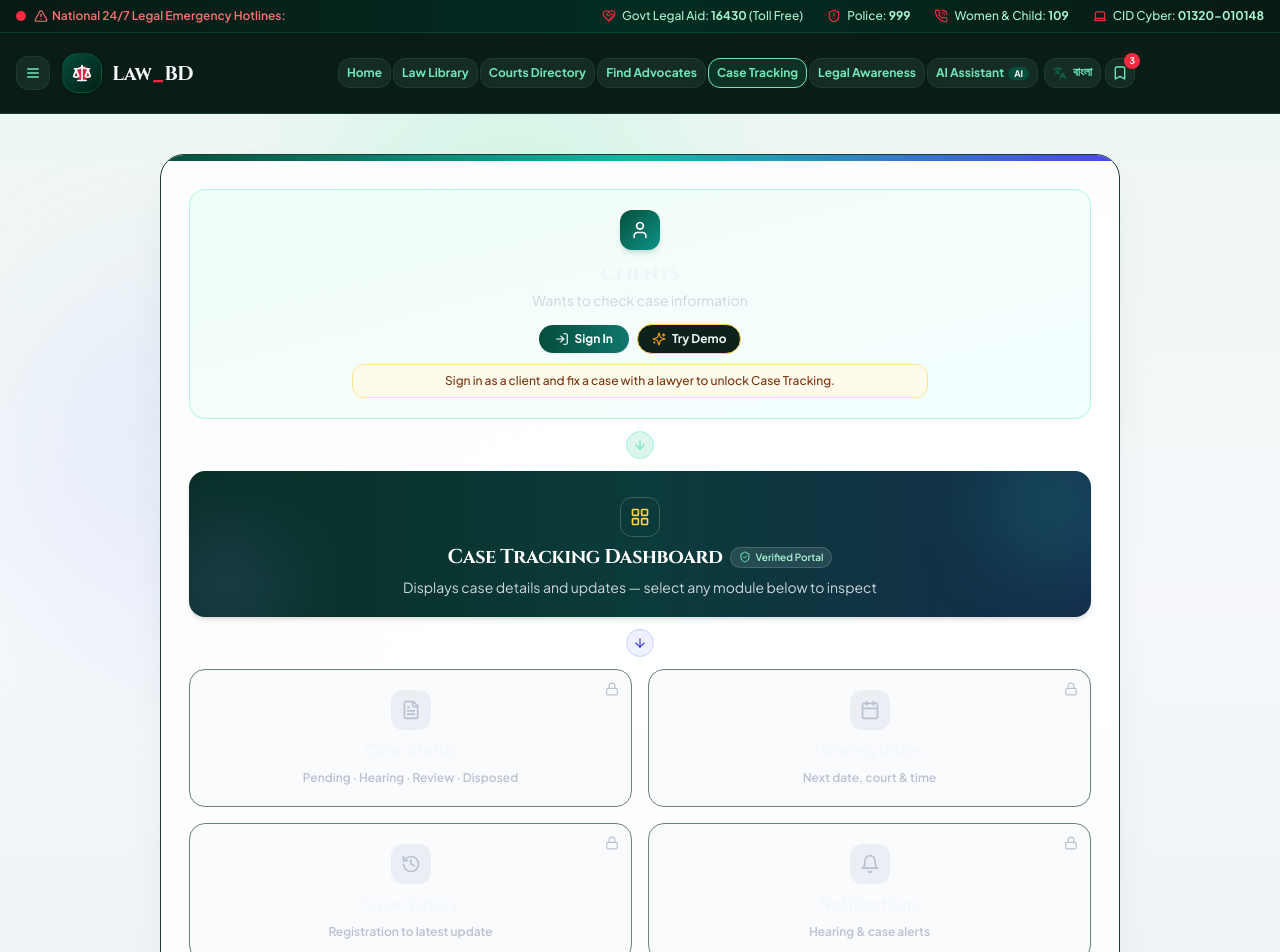
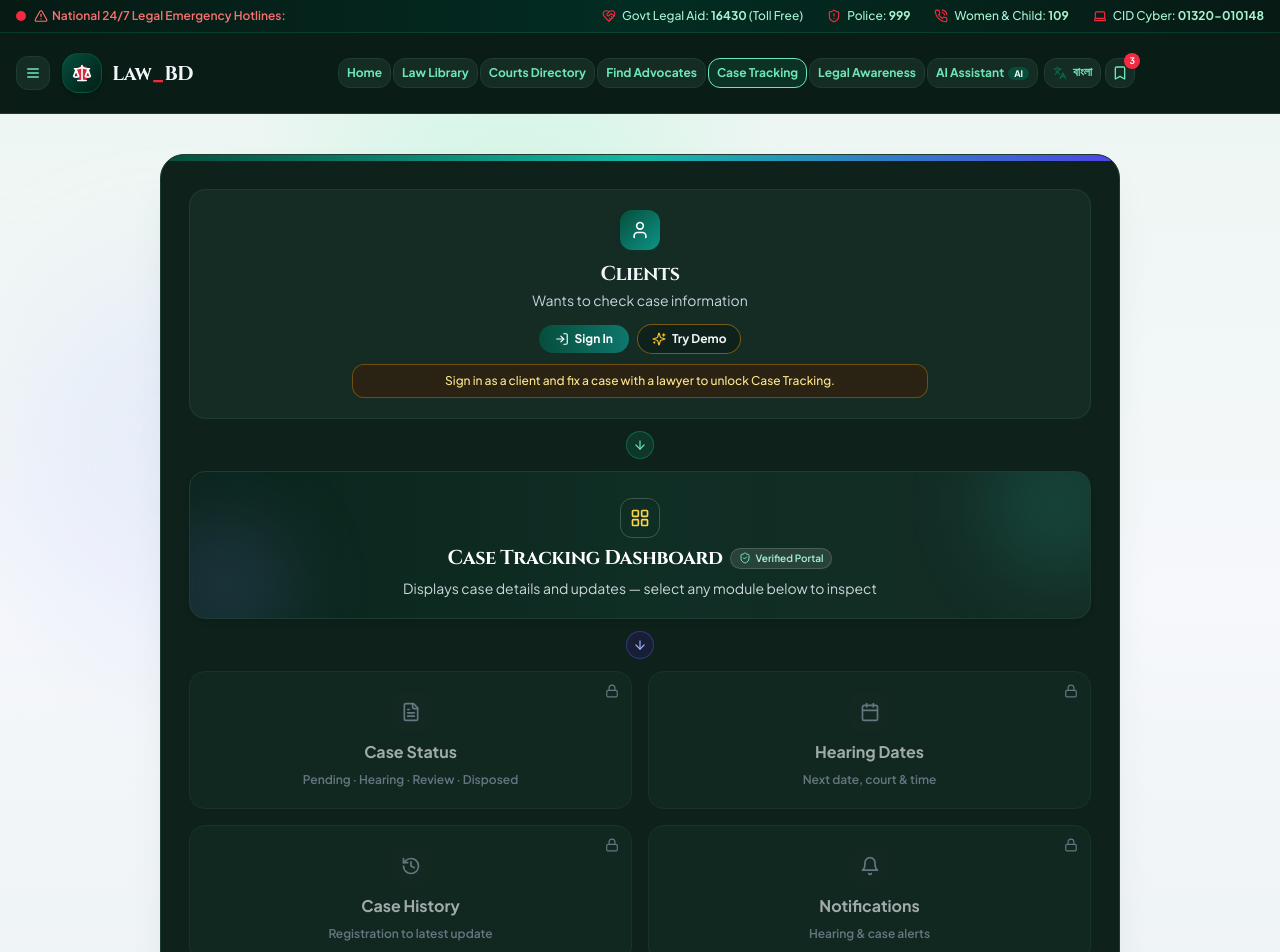
Before and after one commit to ahona25/Law_BD, a React (Vite) app in the folder frontend/: page /case-tracking in a window 1280 px wide. Shown: the top 952 px of the page. Built offline with nearby package versions, Linux system fonts and the light colour scheme.

Commit message:
style(case-tracking): align CaseTrackingFlowHeader with site Night Mode palette

```diff
--- a/frontend/src/components/case-tracking/CaseTrackingFlowHeader.jsx
+++ b/frontend/src/components/case-tracking/CaseTrackingFlowHeader.jsx
@@ -23,27 +23,27 @@ import { getStatusInfo } from './caseConstants';
 const CARD_STYLES = {
   status: {
     iconWrap: 'bg-indigo-600 text-white shadow-sm shadow-indigo-600/25',
-    idle: 'bg-gradient-to-br from-white to-indigo-50/45 border-slate-200 hover:border-indigo-300 hover:from-indigo-50/70 hover:to-blue-50/60',
-    active: 'bg-gradient-to-br from-indigo-50 to-blue-50/80 border-indigo-600 ring-2 ring-indigo-500/20 shadow-md',
-    metaActive: 'text-indigo-700'
+    idle: 'ct-surface bg-gradient-to-br from-white to-indigo-50/45 border-slate-200 hover:border-indigo-300 hover:from-indigo-50/70 hover:to-blue-50/60 dark:hover:border-indigo-400',
+    active: 'ct-surface-active bg-gradient-to-br from-indigo-50 to-blue-50/80 border-indigo-600 dark:border-indigo-400 ring-2 ring-indigo-500/20 shadow-md',
+    metaActive: 'text-indigo-700 dark:text-indigo-300'
   },
   hearings: {
     iconWrap: 'bg-teal-600 text-white shadow-sm shadow-teal-600/25',
-    idle: 'bg-gradient-to-br from-white to-teal-50/45 border-slate-200 hover:border-teal-300 hover:from-teal-50/70 hover:to-emerald-50/60',
-    active: 'bg-gradient-to-br from-teal-50 to-emerald-50/80 border-teal-600 ring-2 ring-teal-500/20 shadow-md',
-    metaActive: 'text-teal-700'
+    idle: 'ct-surface bg-gradient-to-br from-white to-teal-50/45 border-slate-200 hover:border-teal-300 hover:from-teal-50/70 hover:to-emerald-50/60 dark:hover:border-teal-400',
+    active: 'ct-surface-active bg-gradient-to-br from-teal-50 to-emerald-50/80 border-teal-600 dark:border-teal-400 ring-2 ring-teal-500/20 shadow-md',
+    metaActive: 'text-teal-700 dark:text-teal-300'
   },
   history: {
     iconWrap: 'bg-amber-600 text-white shadow-sm shadow-amber-600/25',
-    idle: 'bg-gradient-to-br from-white to-amber-50/45 border-slate-200 hover:border-amber-300 hover:from-amber-50/70 hover:to-orange-50/50',
-    active: 'bg-gradient-to-br from-amber-50 to-orange-50/70 border-amber-600 ring-2 ring-amber-500/20 shadow-md',
-    metaActive: 'text-amber-700'
+    idle: 'ct-surface bg-gradient-to-br from-white to-amber-50/45 border-slate-200 hover:border-amber-300 hover:from-amber-50/70 hover:to-orange-50/50 dark:hover:border-amber-400',
+    active: 'ct-surface-active bg-gradient-to-br from-amber-50 to-orange-50/70 border-amber-600 dark:border-amber-400 ring-2 ring-amber-500/20 shadow-md',
+    metaActive: 'text-amber-700 dark:text-amber-300'
   },
   notifications: {
     iconWrap: 'bg-violet-600 text-white shadow-sm shadow-violet-600/25',
-    idle: 'bg-gradient-to-br from-white to-violet-50/45 border-slate-200 hover:border-violet-300 hover:from-violet-50/70 hover:to-fuchsia-50/50',
-    active: 'bg-gradient-to-br from-violet-50 to-fuchsia-50/70 border-violet-600 ring-2 ring-violet-500/20 shadow-md',
-    metaActive: 'text-violet-700'
+    idle: 'ct-surface bg-gradient-to-br from-white to-violet-50/45 border-slate-200 hover:border-violet-300 hover:from-violet-50/70 hover:to-fuchsia-50/50 dark:hover:border-violet-400',
+    active: 'ct-surface-active bg-gradient-to-br from-violet-50 to-fuchsia-50/70 border-violet-600 dark:border-violet-400 ring-2 ring-violet-500/20 shadow-md',
+    metaActive: 'text-violet-700 dark:text-violet-300'
   }
 };
 
@@ -142,13 +142,13 @@ export default function CaseTrackingFlowHeader({
   };
 
   return (
-    <div className="relative bg-white/95 backdrop-blur-xs rounded-3xl border border-slate-200/90 shadow-[0_20px_50px_-20px_rgba(6,78,59,0.14)] overflow-hidden">
+    <div className="ct-shell relative bg-white rounded-3xl border border-slate-200 shadow-[0_20px_50px_-20px_rgba(6,78,59,0.14)] overflow-hidden transition-colors">
       {/* Signature Top Multi-Tone Judicial Accent Bar */}
       <div className="h-1.5 w-full bg-gradient-to-r from-bdGreen-800 via-teal-500 via-50% to-indigo-600" />
 
       <div className="p-4 sm:p-7 space-y-2.5 sm:space-y-3">
         {/* Node 1: Clients */}
-        <div className="rounded-2xl bg-gradient-to-br from-emerald-50/90 via-teal-50/70 to-cyan-50/70 border border-emerald-200/80 px-4 sm:px-6 py-4 sm:py-5 text-center space-y-2.5 transition-all">
+        <div className="ct-surface rounded-2xl bg-gradient-to-br from-emerald-50/90 via-teal-50/70 to-cyan-50/70 border border-emerald-200/80 px-4 sm:px-6 py-4 sm:py-5 text-center space-y-2.5 transition-all">
           <div className="w-10 h-10 rounded-xl bg-gradient-to-br from-bdGreen-800 to-teal-600 text-white flex items-center justify-center mx-auto shadow-md shadow-emerald-900/15">
             <User className="w-5 h-5" />
           </div>
@@ -164,8 +164,8 @@ export default function CaseTrackingFlowHeader({
           <div className="pt-1 flex flex-wrap items-center justify-center gap-2 text-xs">
             {demoMode ? (
               <>
-                <span className="inline-flex items-center gap-1.5 px-3 py-1.5 rounded-full bg-amber-50 border border-amber-300 font-bold text-amber-900 shadow-2xs">
-                  <Sparkles className="w-3.5 h-3.5 text-amber-500 shrink-0" />
+                <span className="inline-flex items-center gap-1.5 px-3 py-1.5 rounded-full bg-amber-50 dark:bg-amber-950/60 border border-amber-300 dark:border-amber-500/45 font-bold text-amber-900 dark:text-amber-200 shadow-2xs">
+                  <Sparkles className="w-3.5 h-3.5 text-amber-500 dark:text-amber-400 shrink-0" />
                   <span>
                     {isBn
                       ? `ডেমো প্রদর্শনী (${casesCount} টি মামলা)`
@@ -183,7 +183,7 @@ export default function CaseTrackingFlowHeader({
                 <button
                   type="button"
                   onClick={onToggleDemo}
-                  className="inline-flex items-center gap-1 px-3 py-1.5 rounded-full bg-white hover:bg-slate-100 text-slate-700 border border-slate-300 font-bold transition-colors cursor-pointer"
+                  className="inline-flex items-center gap-1 px-3 py-1.5 rounded-full bg-white dark:bg-[#142C24] hover:bg-slate-100 dark:hover:bg-[#19352C] text-slate-700 dark:text-slate-200 border border-slate-300 dark:border-[#254A3E] font-bold transition-colors cursor-pointer"
                 >
                   <X className="w-3.5 h-3.5" />
                   <span>{isBn ? 'ডেমো বন্ধ করুন' : 'Exit Demo'}</span>
@@ -202,16 +202,16 @@ export default function CaseTrackingFlowHeader({
                 <button
                   type="button"
                   onClick={onToggleDemo}
-                  className="inline-flex items-center gap-1.5 px-3.5 py-1.5 rounded-full bg-white hover:bg-amber-50 text-slate-800 border border-amber-300 font-bold transition-colors shadow-2xs cursor-pointer"
+                  className="inline-flex items-center gap-1.5 px-3.5 py-1.5 rounded-full bg-white dark:bg-[#142C24] hover:bg-amber-50 dark:hover:bg-amber-950/50 text-slate-800 dark:text-amber-200 border border-amber-300 dark:border-amber-500/45 font-bold transition-colors shadow-2xs cursor-pointer"
                 >
-                  <Sparkles className="w-3.5 h-3.5 text-amber-500" />
+                  <Sparkles className="w-3.5 h-3.5 text-amber-500 dark:text-amber-400" />
                   <span>{isBn ? 'ডেমো দেখুন' : 'Try Demo'}</span>
                 </button>
               </>
             ) : canUse ? (
               <>
-                <span className="inline-flex items-center gap-1.5 px-3 py-1.5 rounded-full bg-white/95 border border-emerald-200 font-semibold text-slate-700 shadow-2xs">
-                  <CheckCircle2 className="w-3.5 h-3.5 text-emerald-600 shrink-0" />
+                <span className="inline-flex items-center gap-1.5 px-3 py-1.5 rounded-full bg-white/95 dark:bg-[#122921] border border-emerald-200 dark:border-emerald-500/35 font-semibold text-slate-700 dark:text-emerald-100 shadow-2xs">
+                  <CheckCircle2 className="w-3.5 h-3.5 text-emerald-600 dark:text-emerald-400 shrink-0" />
                   <span>
                     {user?.name} ({casesCount} {isBn ? 'টি মামলা' : 'Cases'})
                   </span>
@@ -227,8 +227,8 @@ export default function CaseTrackingFlowHeader({
               </>
             ) : (
               <div className="flex flex-wrap items-center justify-center gap-2">
-                <span className="inline-flex items-center gap-1.5 px-3 py-1.5 rounded-full bg-amber-50 border border-amber-200 font-semibold text-amber-900">
-                  <Lock className="w-3.5 h-3.5 text-amber-600 shrink-0" />
+                <span className="inline-flex items-center gap-1.5 px-3 py-1.5 rounded-full bg-amber-50 dark:bg-amber-950/60 border border-amber-200 dark:border-amber-500/40 font-semibold text-amber-900 dark:text-amber-200">
+                  <Lock className="w-3.5 h-3.5 text-amber-600 dark:text-amber-400 shrink-0" />
                   <span>{user?.name}</span>
                 </span>
                 {eligibilityReason === 'no_lawyer_case' && (
@@ -243,9 +243,9 @@ export default function CaseTrackingFlowHeader({
                 <button
                   type="button"
                   onClick={onToggleDemo}
-                  className="inline-flex items-center gap-1.5 px-3.5 py-1.5 rounded-full bg-white hover:bg-amber-50 text-slate-800 border border-amber-300 font-bold transition-colors shadow-2xs cursor-pointer"
+                  className="inline-flex items-center gap-1.5 px-3.5 py-1.5 rounded-full bg-white dark:bg-[#142C24] hover:bg-amber-50 dark:hover:bg-amber-950/50 text-slate-800 dark:text-amber-200 border border-amber-300 dark:border-amber-500/45 font-bold transition-colors shadow-2xs cursor-pointer"
                 >
-                  <Sparkles className="w-3.5 h-3.5 text-amber-500" />
+                  <Sparkles className="w-3.5 h-3.5 text-amber-500 dark:text-amber-400" />
                   <span>{isBn ? 'ডেমো দেখুন' : 'Try Demo'}</span>
                 </button>
               </div>
@@ -253,7 +253,7 @@ export default function CaseTrackingFlowHeader({
           </div>
 
           {!canUse && (
-            <p className="text-[11px] sm:text-xs font-medium text-amber-900 bg-amber-50/95 border border-amber-200 rounded-xl px-3.5 py-2 max-w-xl mx-auto">
+            <p className="text-[11px] sm:text-xs font-medium text-amber-900 dark:text-amber-200 bg-amber-50/95 dark:bg-amber-950/45 border border-amber-200 dark:border-amber-500/35 rounded-xl px-3.5 py-2 max-w-xl mx-auto">
               {getAccessMessage()}
             </p>
           )}
@@ -261,13 +261,13 @@ export default function CaseTrackingFlowHeader({
 
         {/* Connector Arrow 1 */}
         <div className="flex justify-center">
-          <div className="w-7 h-7 rounded-full bg-emerald-50 border border-emerald-200 flex items-center justify-center text-bdGreen-800 shadow-2xs">
+          <div className="w-7 h-7 rounded-full bg-emerald-50 dark:bg-[#122921] border border-emerald-200 dark:border-emerald-500/35 flex items-center justify-center text-bdGreen-800 dark:text-emerald-300 shadow-2xs">
             <ArrowDown className="w-3.5 h-3.5" />
           </div>
         </div>
 
         {/* Node 2: Case Tracking Dashboard — Executive Midnight Emerald-Navy Hub */}
-        <div className="relative overflow-hidden rounded-2xl bg-gradient-to-r from-[#072E25] via-[#0B3B3A] to-[#142D4C] text-white px-4 sm:px-6 py-4 sm:py-5 text-center space-y-1.5 shadow-md">
+        <div className="ct-dashboard-hub relative overflow-hidden rounded-2xl bg-gradient-to-r from-[#072E25] via-[#0B3B3A] to-[#142D4C] text-white px-4 sm:px-6 py-4 sm:py-5 text-center space-y-1.5 shadow-md">
           <div
             aria-hidden="true"
             className="pointer-events-none absolute -top-10 -right-10 w-36 h-36 rounded-full bg-teal-400/15 blur-2xl"
@@ -299,7 +299,7 @@ export default function CaseTrackingFlowHeader({
 
         {/* Connector Arrow 2 */}
         <div className="flex justify-center">
-          <div className="w-7 h-7 rounded-full bg-indigo-50 border border-indigo-200 flex items-center justify-center text-indigo-700 shadow-2xs">
+          <div className="w-7 h-7 rounded-full bg-indigo-50 dark:bg-[#171E36] border border-indigo-200 dark:border-indigo-500/35 flex items-center justify-center text-indigo-700 dark:text-indigo-300 shadow-2xs">
             <ArrowDown className="w-3.5 h-3.5" />
           </div>
         </div>
@@ -318,7 +318,7 @@ export default function CaseTrackingFlowHeader({
                 onClick={() => canUse && onSelectSection(card.id)}
                 className={`group rounded-2xl border px-4 sm:px-5 py-4 sm:py-5 text-center transition-all duration-200 flex flex-col items-center justify-center gap-2 relative ${
                   !canUse
-                    ? 'bg-slate-50/85 border-slate-200 opacity-65 cursor-not-allowed'
+                    ? 'ct-surface bg-slate-50 border-slate-200 opacity-65 cursor-not-allowed'
                     : isActive
                     ? `${theme.active} -translate-y-0.5 cursor-pointer`
                     : `${theme.idle} hover:-translate-y-0.5 hover:shadow-sm cursor-pointer`
@@ -336,7 +336,7 @@ export default function CaseTrackingFlowHeader({
                   className={`w-10 h-10 rounded-xl flex items-center justify-center transition-transform duration-200 ${
                     canUse
                       ? `${theme.iconWrap} group-hover:scale-105`
-                      : 'bg-slate-200 text-slate-500'
+                      : 'bg-slate-200 dark:bg-[#162C24] text-slate-500 dark:text-slate-400'
                   }`}
                 >
                   <Icon className="w-5 h-5" />
@@ -362,10 +362,10 @@ export default function CaseTrackingFlowHeader({
             onClick={() => canUse && onSelectSection('documents')}
             className={`w-full sm:w-auto inline-flex items-center justify-center gap-2 px-5 py-2.5 rounded-xl border text-xs font-bold transition-all duration-200 ${
               !canUse
-                ? 'bg-slate-50 border-slate-200 text-slate-400 opacity-65 cursor-not-allowed'
+                ? 'ct-surface bg-slate-50 border-slate-200 text-slate-400 opacity-65 cursor-not-allowed'
                 : activeSection === 'documents'
-                ? 'bg-gradient-to-r from-cyan-50 to-sky-50 border-cyan-600 text-cyan-900 ring-2 ring-cyan-500/20 shadow-sm cursor-pointer'
-                : 'bg-gradient-to-r from-slate-50 to-cyan-50/40 hover:from-cyan-50 hover:to-sky-50 border-slate-200 hover:border-cyan-400 text-slate-700 cursor-pointer'
+                ? 'ct-surface-active bg-gradient-to-r from-cyan-50 to-sky-50 border-cyan-600 dark:border-cyan-400 text-cyan-900 dark:text-cyan-100 ring-2 ring-cyan-500/20 shadow-sm cursor-pointer'
+                : 'ct-surface bg-gradient-to-r from-slate-50 to-cyan-50/40 hover:from-cyan-50 hover:to-sky-50 border-slate-200 hover:border-cyan-400 dark:hover:border-cyan-400 text-slate-700 cursor-pointer'
             }`}
           >
             {!canUse ? (
```
